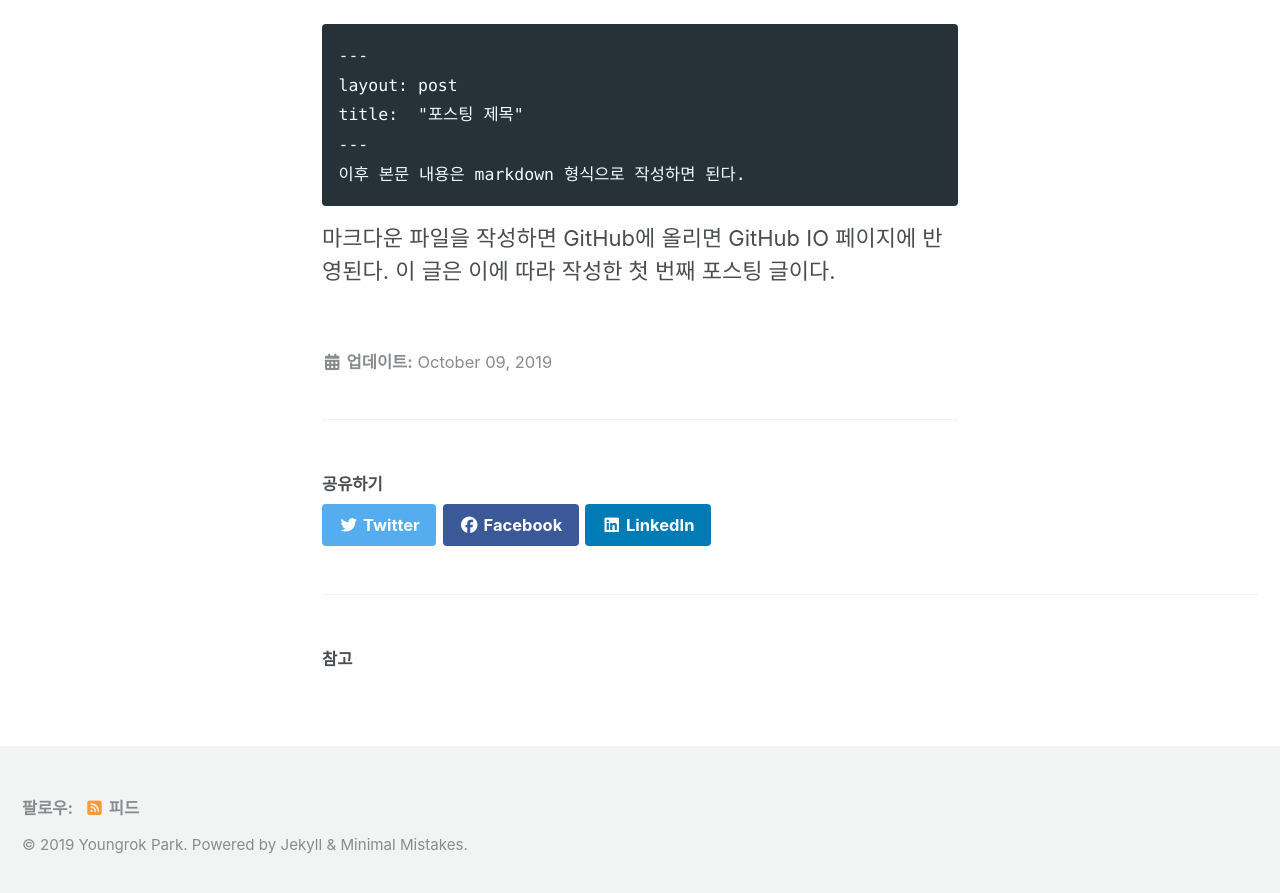
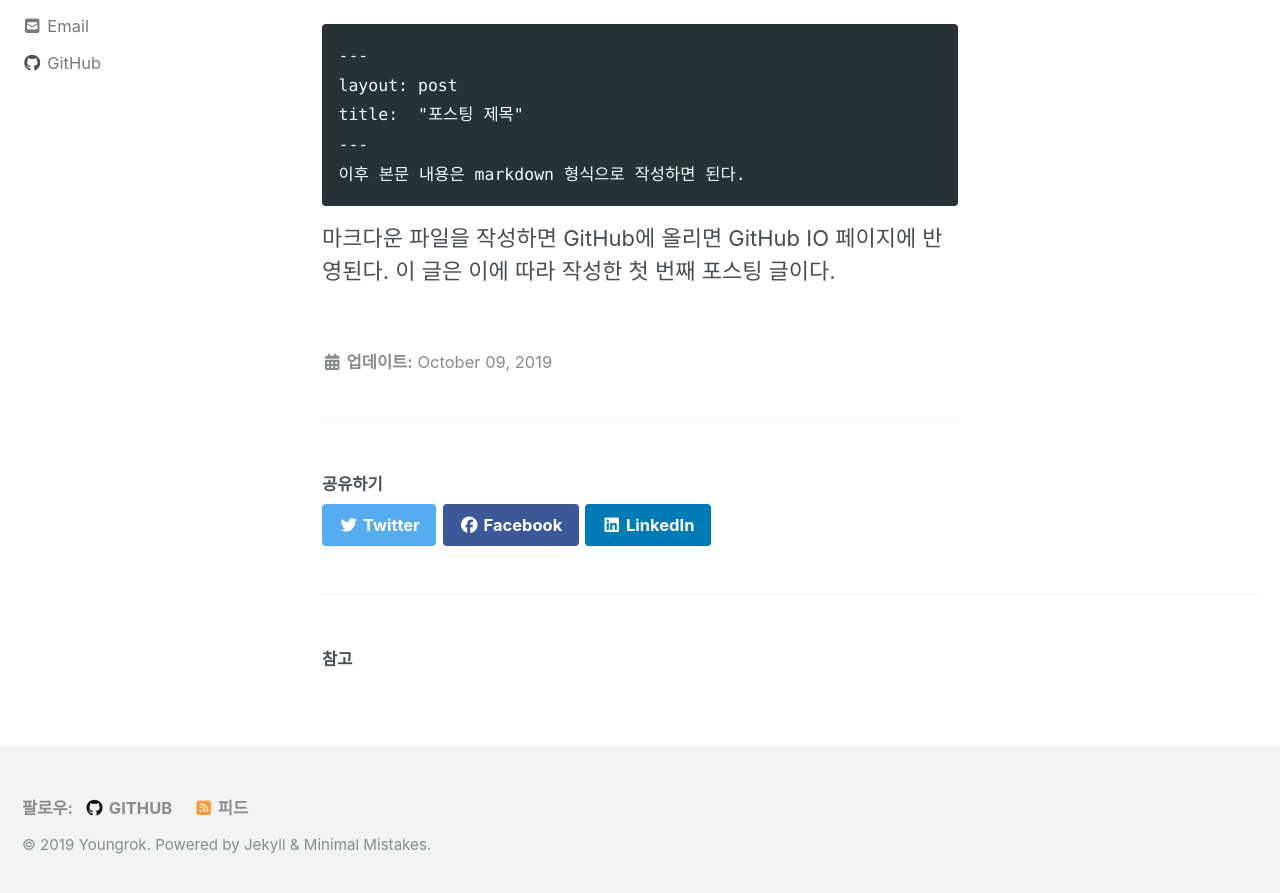
Before and after one commit to yrpark99/yrpark99.github.io, a Jekyll site: the page built from _posts/2019-10-09-first.md, in a window 1280 px wide and 900 px high, scrolled down 1529 px. Shown: the top 893 px of the window. Built offline with Jekyll 4.4.1, drawn with Linux system fonts in a browser that asks for light colours; cached includes are drawn as plain includes; nearby versions of some CDN libraries; some of the changed text lies outside the part shown.

Commit message:
Modify basic config

```diff
--- a/_config.yml
+++ b/_config.yml
@@ -10,7 +10,7 @@
 # Review documentation to determine if you should use `theme` or `remote_theme`
 # https://mmistakes.github.io/minimal-mistakes/docs/quick-start-guide/#installing-the-theme
 
-# theme                  : "minimal-mistakes-jekyll"
+theme                  : "minimal-mistakes-jekyll"
 # remote_theme           : "mmistakes/minimal-mistakes"
 minimal_mistakes_skin    : "default" # "air", "aqua", "contrast", "dark", "dirt", "neon", "mint", "plum", "sunrise"
 
@@ -19,7 +19,7 @@ locale                   : "ko-KR"
 title                    : "yrpark99's blog"
 title_separator          : "-"
 subtitle                 : # site tagline that appears below site title in masthead
-name                     : "Youngrok Park"
+name                     : "Youngrok"
 description              : "An amazing website."
 url                      : # the base hostname & protocol for your site e.g. "https://mmistakes.github.io"
 baseurl                  : # the subpath of your site, e.g. "/blog"
@@ -107,7 +107,7 @@ analytics:
 
 # Site Author
 author:
-  name             : "Youngrok Park"
+  name             : "Youngrok"
   avatar           : # path of avatar image, e.g. "/assets/images/bio-photo.jpg"
   bio              : "Software Engineer"
   location         : "South Korea"
@@ -115,44 +115,20 @@ author:
   links:
     - label: "Email"
       icon: "fas fa-fw fa-envelope-square"
-      # url: mailto:your.name@email.com
+      url: mailto:yrpark99@gmail.com
     - label: "Website"
       icon: "fas fa-fw fa-link"
       # url: "https://your-website.com"
-    - label: "Twitter"
-      icon: "fab fa-fw fa-twitter-square"
-      # url: "https://twitter.com/"
-    - label: "Facebook"
-      icon: "fab fa-fw fa-facebook-square"
-      # url: "https://facebook.com/"
     - label: "GitHub"
       icon: "fab fa-fw fa-github"
-      # url: "https://github.com/"
-    - label: "Instagram"
-      icon: "fab fa-fw fa-instagram"
-      # url: "https://instagram.com/"
+      url: "https://github.com/yrpark99"
 
 # Site Footer
 footer:
   links:
-    - label: "Twitter"
-      icon: "fab fa-fw fa-twitter-square"
-      # url:
-    - label: "Facebook"
-      icon: "fab fa-fw fa-facebook-square"
-      # url:
     - label: "GitHub"
       icon: "fab fa-fw fa-github"
-      # url:
-    - label: "GitLab"
-      icon: "fab fa-fw fa-gitlab"
-      # url:
-    - label: "Bitbucket"
-      icon: "fab fa-fw fa-bitbucket"
-      # url:
-    - label: "Instagram"
-      icon: "fab fa-fw fa-instagram"
-      # url:
+      url: "https://github.com/yrpark99"
 
 
 # Reading Files
```
